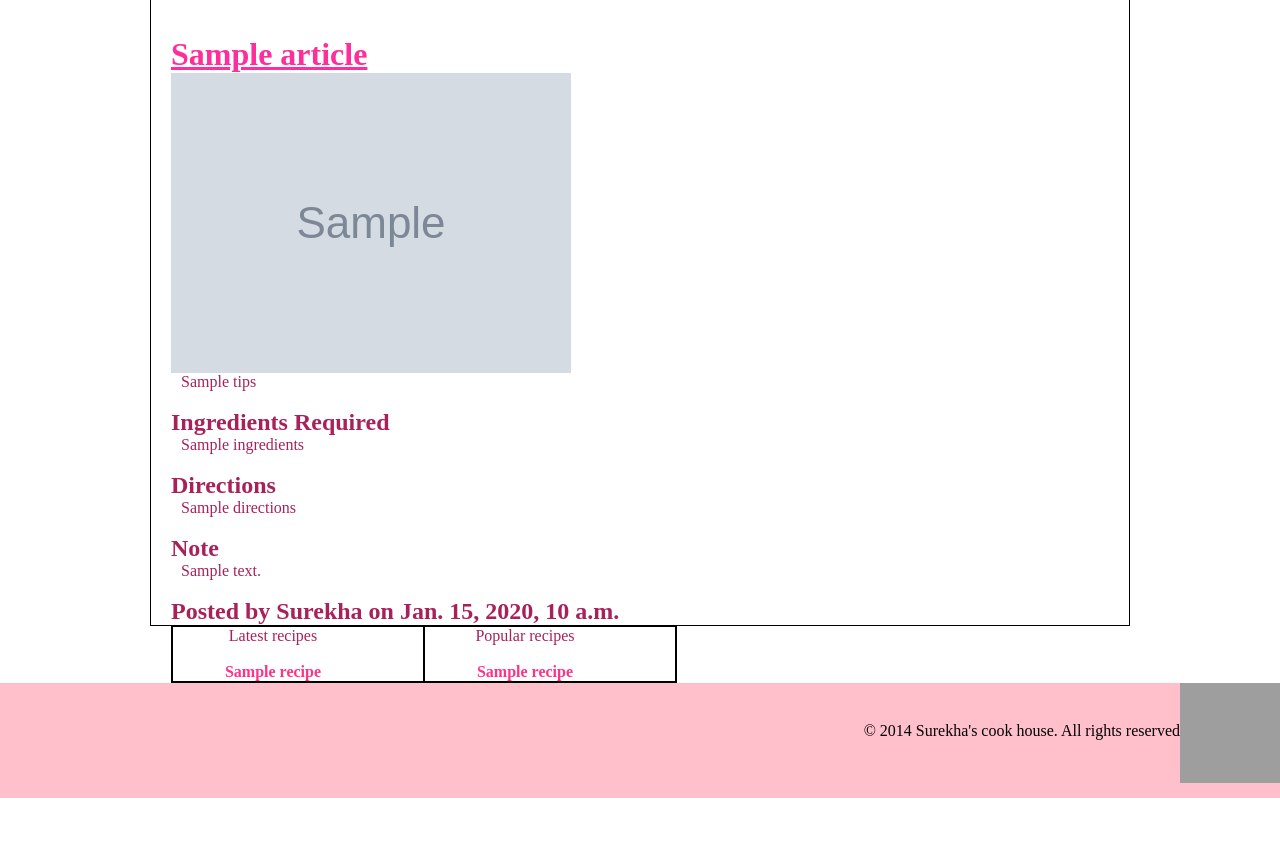
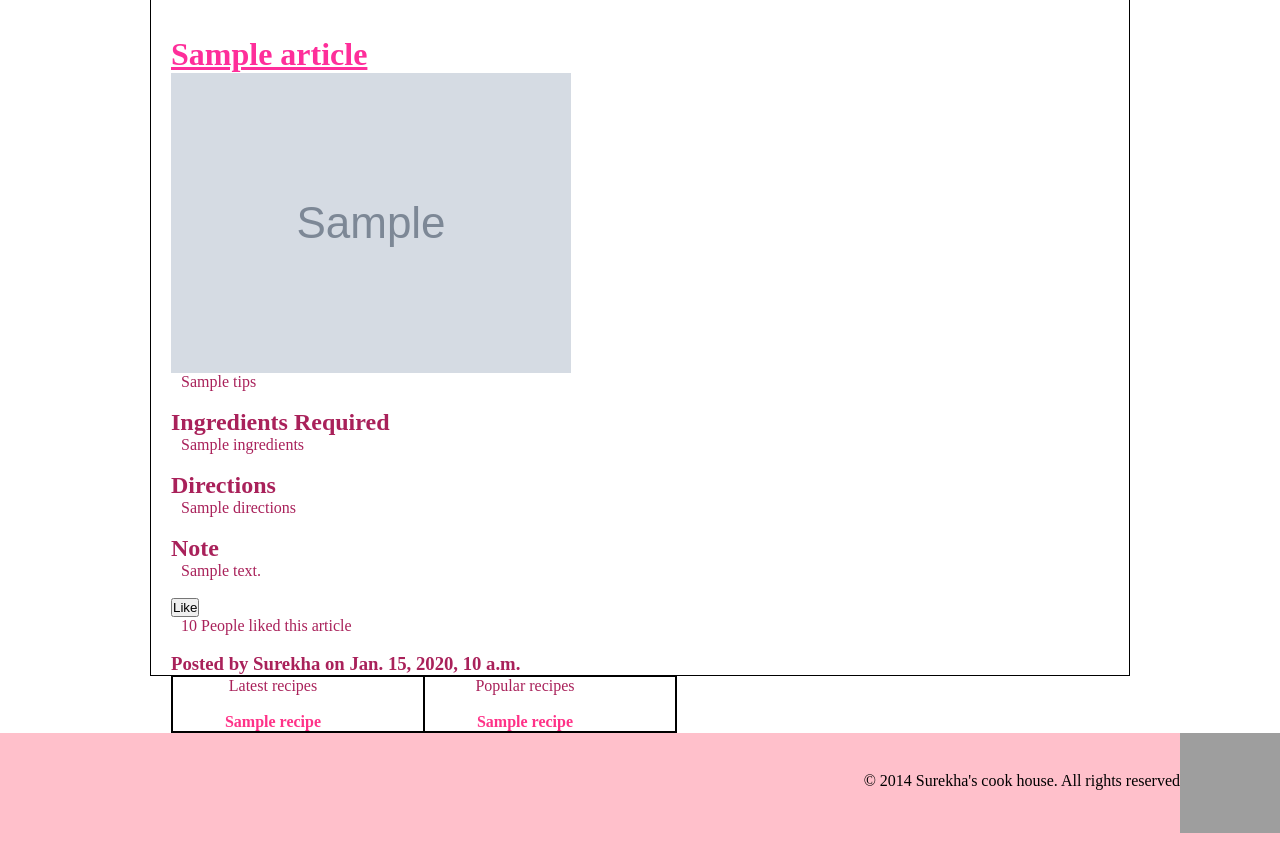
Before and after one commit to thangabalu/cookhouse, a Django app: template wsgi/surekha_app/article/templates/show_recipe.html in a window 1280 px wide. Shown: the part 162-1010 px from the top of the page. Before the commit the page ends 960 px from the top, so only its background shows below. Run offline with Django 3.2, Linux system fonts and the light colour scheme; the template is opened without the code that fills it: most values are stand-ins (such as "Sample title", 1, 10 or a date in 2020); grey boxes marked "Sample" are stand-in pictures; grey boxes are pictures that could not be loaded.

Commit message:
like changes

```diff
--- a/wsgi/surekha_app/article/models.py
+++ b/wsgi/surekha_app/article/models.py
@@ -24,7 +24,7 @@ class Article(models.Model):
     tips            = models.TextField(blank = True)
     photo           = models.FileField(upload_to= get_upload_file_name)
     recipe_type     = models.CharField(max_length=10,choices=Recipe_Choices)
-    likes           = models.IntegerField(blank = True, null = True, max_length=10)
+    likes           = models.IntegerField(max_length=10)
     meta_keyword    = models.TextField(blank = True, null = True,max_length=50)
     meta_description    = models.TextField(blank = True, null = True,max_length=100)
 
--- a/wsgi/surekha_app/article/templates/show_recipe.html
+++ b/wsgi/surekha_app/article/templates/show_recipe.html
@@ -28,7 +28,13 @@
 	<h2> Note </h2>
 	<p> {{ article.note|linebreaks }} </p>
 	<br>
-	<h2> Posted by Surekha on {{article.pub_date }} </h2>
+        <a href = "/recipes/{{article.recipe_type}}/{{article.title.split|join:"-"}}/like/">
+       <button>Like</button>
+       </a>
+	<p> {{article.likes}} People liked this article </a></p>
+       <br>
+	<h3> Posted by Surekha on {{article.pub_date }} </h3>
+
 
 <div class = "bottom_show_recipe">
 	<div class ="bottomblock_show_recipe">
--- a/wsgi/surekha_app/article/urls.py
+++ b/wsgi/surekha_app/article/urls.py
@@ -6,4 +6,5 @@ urlpatterns =patterns('',
 	# P  - passing a parameter
 	url(r'^(?P<recipetype>[-\w\d\s]+)/$', 'article.views.recipetype'),
 	url(r'^[\w]+/(?P<recipetitle>[-\w\d\s()]+)/$', 'article.views.showrecipe'),
+	url(r'^(?P<recipetype>[-\w\d\s]+)/(?P<recipetitle>[-\w\d\s()]+)/like/$', 'article.views.like_article'),
 )
```
Also changed, not shown: wsgi/surekha_app/article/views.py (+10 -0 lines).
